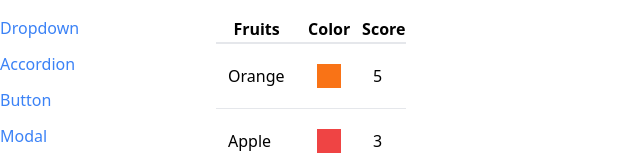
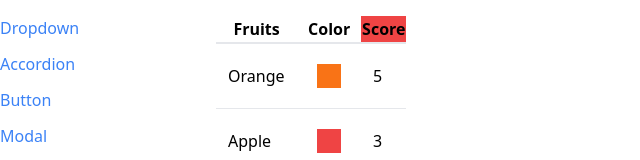
Before and after one commit to patbou02/app-components-ui, a React (Create React App) app: page /table in a window 1280 px wide. Shown: the top 160 px of the page, without its empty margins (0-640 px from the left). Built offline with nearby package versions, Linux system fonts and the light colour scheme.

Commit message:
Refactored header mapping logic to allow a different header to be output if the header key is present in the Object being iterated over. This allows for more customization of the header output.

```diff
--- a/src/components/Table.js
+++ b/src/components/Table.js
@@ -1,3 +1,5 @@
+import { Fragment } from 'react';
+
 function Table({ data, config, keyFn }) {
 
   const renderedRows = data.map(rowData => {
@@ -10,7 +12,13 @@
     );
   });
 
-  const renderedHeaders = config.map(column => <th key={column.label}>{column.label}</th>);
+  const renderedHeaders = config.map(column => {
+    if (column.header) {
+      return <Fragment key={column.label}>{column.header()}</Fragment>;
+    } else {
+      return <th key={column.label}>{column.label}</th>;
+    }
+  });
 
   return (
     <table className="table-auto border-spacing-2">
--- a/src/pages/TablePage.js
+++ b/src/pages/TablePage.js
@@ -12,15 +12,16 @@
   const config = [
     {
       label: 'Fruits',
-      render: (fruit) => fruit.name
+      render: (fruit) => fruit.name,
     },
     {
       label: 'Color',
-      render: (fruit) => <div className={`p-3 m-2 ${fruit.color}`}></div>
+      render: (fruit) => <div className={`p-3 m-2 ${fruit.color}`}></div>,
     },
     {
       label: 'Score',
-      render: (fruit) => fruit.score
+      render: (fruit) => fruit.score,
+      header: () => <th className='bg-red-500'>Score</th>,
     },
   ];
 
```
